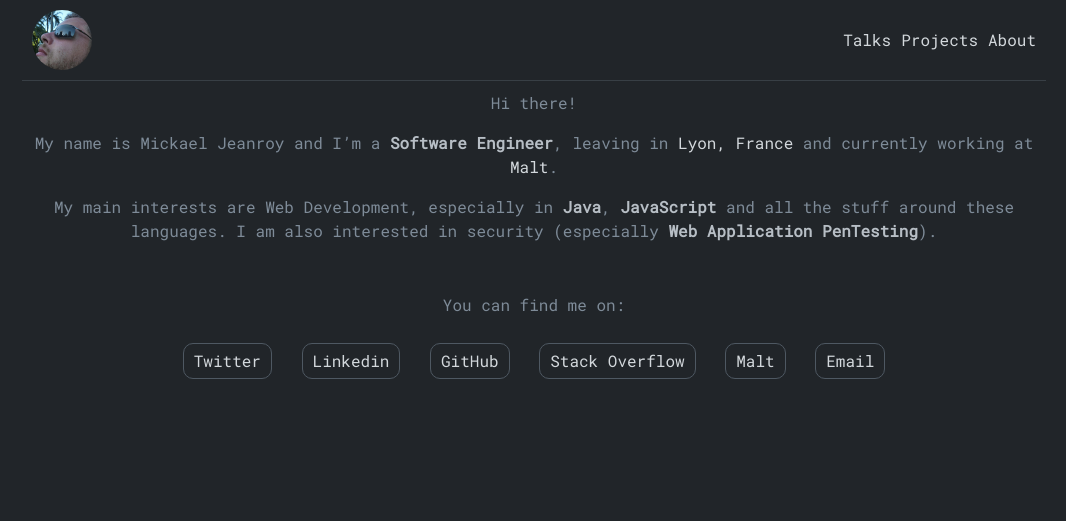
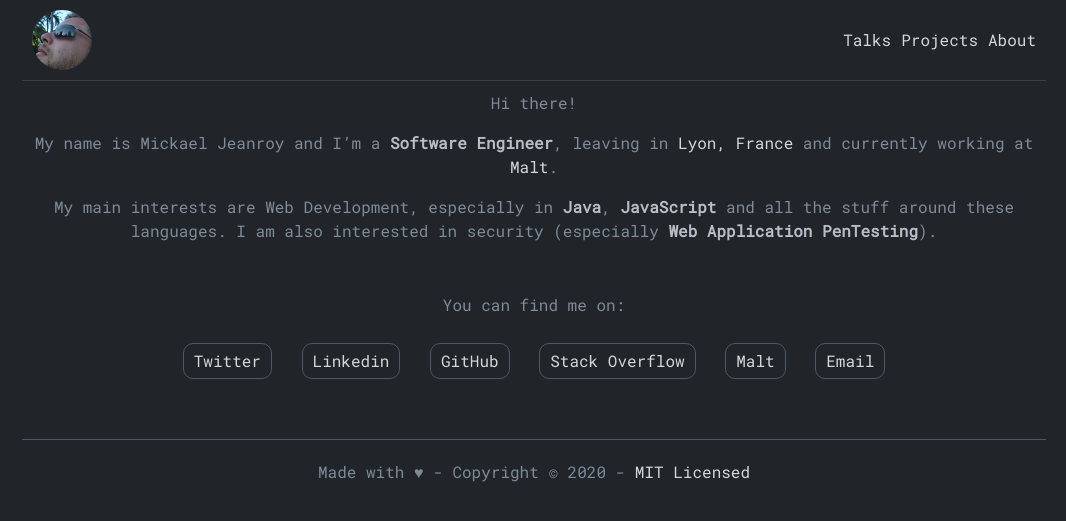
Before and after one commit to mjeanroy/mjeanroy.github.io, a Jekyll site: the page built from home/index.html, in a window 1280 px wide. Shown: the top 521 px of the page, without its empty margins (106-1172 px from the left). Built offline with Jekyll 4.4.1, drawn with Linux system fonts in a browser that asks for light colours.

Commit message:
Add footer

```diff
--- a/_layouts/default.html
+++ b/_layouts/default.html
@@ -100,6 +100,7 @@ layout: compress
         {{ content }}
       </div>
       <div class="footer">
+        Made with &hearts; - Copyright &copy; {{ 'now' | date: "%Y" }} - <a href="https://en.wikipedia.org/wiki/MIT_License" target="_blank">MIT Licensed</a>
       </div>
     </div>
   </body>
--- a/_sass/layout.scss
+++ b/_sass/layout.scss
@@ -16,4 +16,11 @@
       padding: 0 10px;
     }
   }
+
+  .footer {
+    padding: 20px;
+    margin: 50px 0 0 0;
+    text-align: center;
+    border-top: 1px solid lighten($bgColor, 20%);
+  }
 }
```
